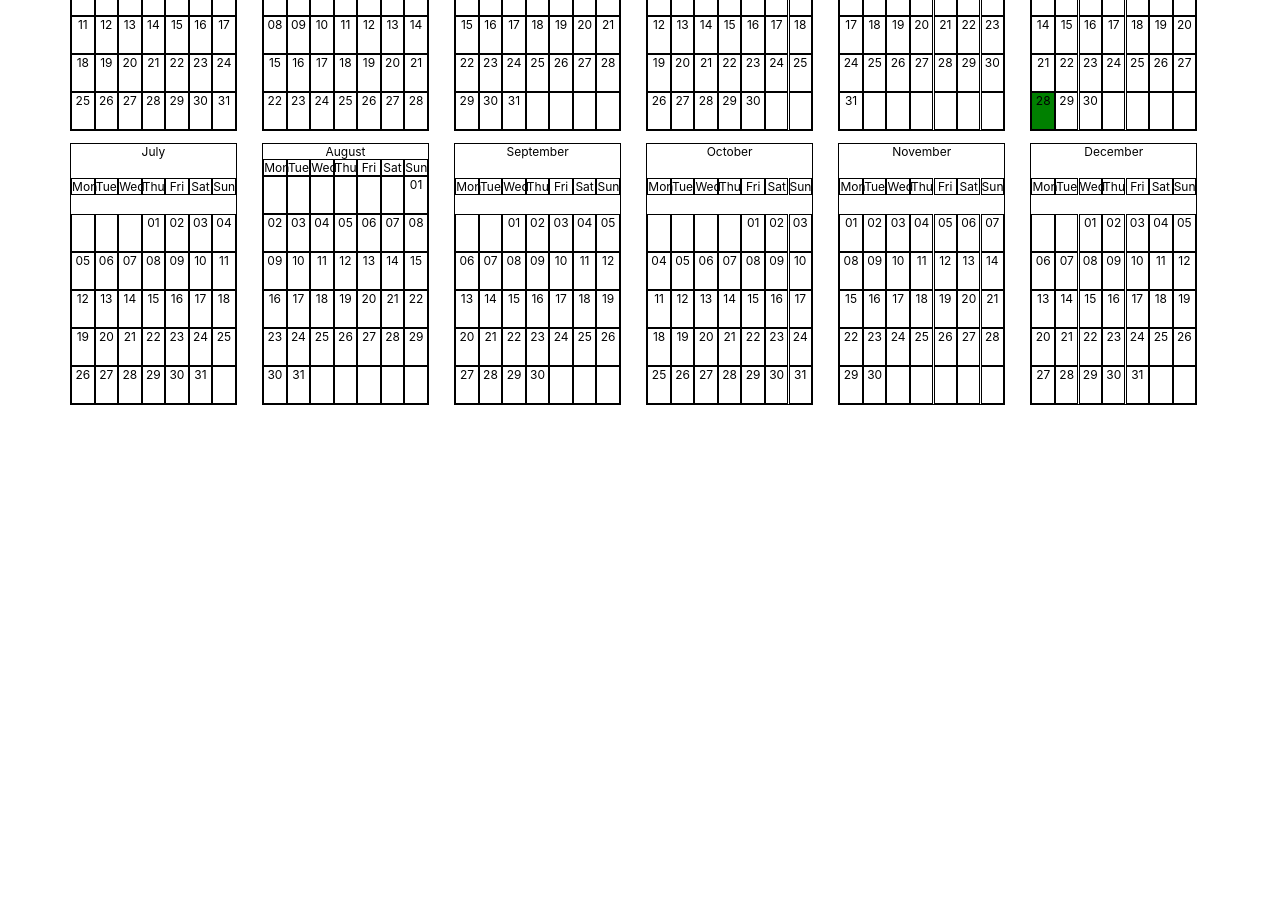
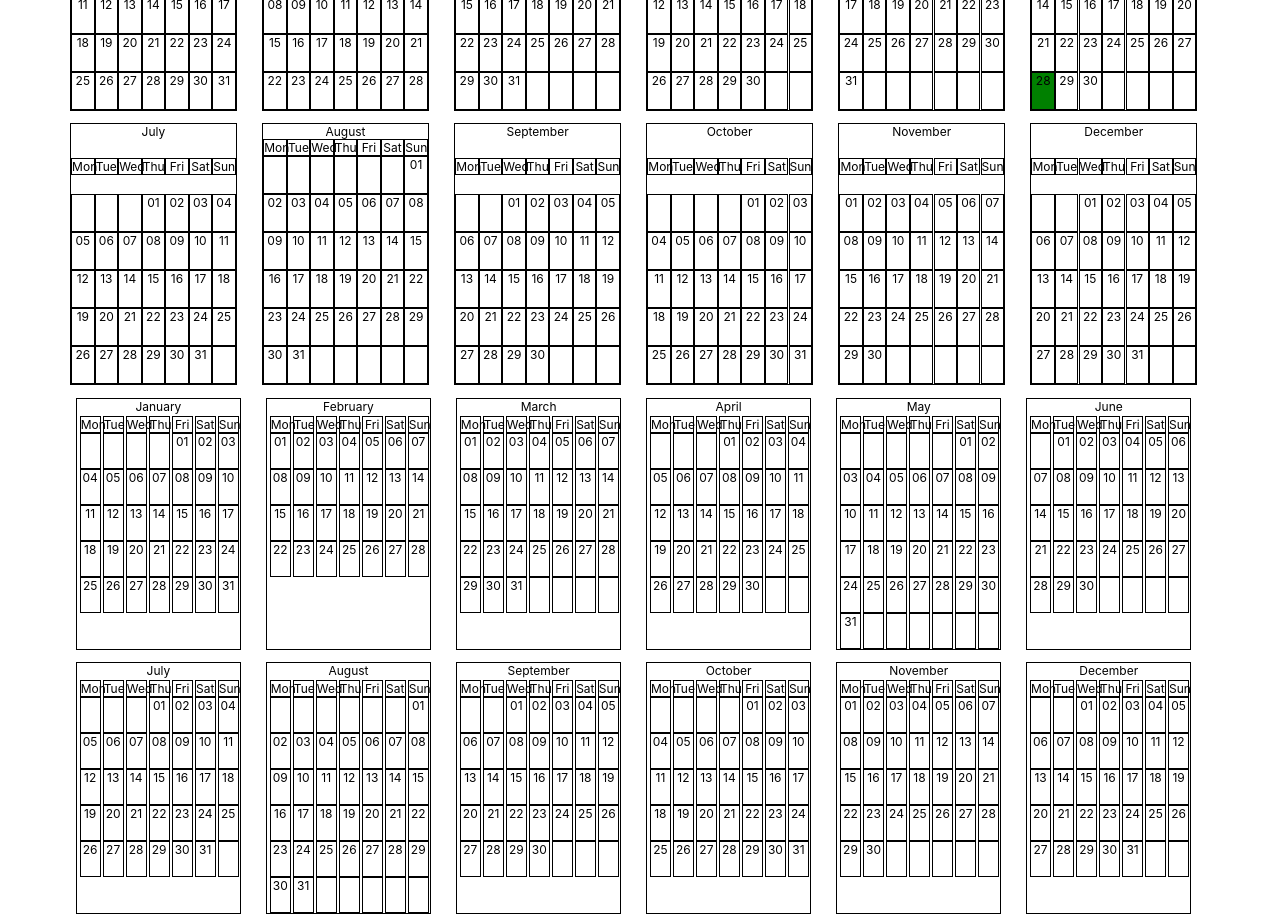
Before and after one commit to Skyrlon/react-todo-list, a React (Create React App) app: page /calendar in a window 1280 px wide. Shown: the part 340-1254 px from the top of the page. Before the commit the page ends 800 px from the top, so only its background shows below. Built offline with nearby package versions, Linux system fonts and the light colour scheme.

Commit message:
Add YearlyCalendar component

```diff
--- a/src/App.js
+++ b/src/App.js
@@ -3,7 +3,6 @@ import "./App.css";
 
 import TodosPage from "./components/TodosPage.jsx";
 import CalendarPage from "./components/CalendarPage.jsx";
-import Month from "./components/Month";
 
 import { BrowserRouter as Router, Switch, Route, Link } from "react-router-dom";
 
@@ -48,16 +47,10 @@ const App = () => {
               <li>
                 <Link to="/calendar">Calendar</Link>
               </li>
-              <li>
-                <Link to="/test">Test</Link>
-              </li>
             </ul>
           </nav>
 
           <Switch>
-            <Route path="/test">
-              <Month month="August" year="2021" />
-            </Route>
             <Route path="/calendar">
               <CalendarPage todos={todos} />
             </Route>
--- a/src/components/Calendar.jsx
+++ b/src/components/Calendar.jsx
@@ -1,5 +1,6 @@
 import styled from "styled-components";
 import PropTypes from "prop-types";
+import YearlyCalendar from "./YearlyCalendar";
 
 const monthsNames = [
   "January",
@@ -422,6 +423,7 @@ const Calendar = ({
           )}
         </StyledWeek>
       )}
+      <YearlyCalendar year="2021" />
     </StyledCalendar>
   );
 };
--- a/src/components/Month.jsx
+++ b/src/components/Month.jsx
@@ -5,19 +5,21 @@ const StyledMonth = styled.div`
   flex-direction: column;
   flex-wrap: wrap;
   justify-content: space-between;
-  width: 90%;
+  align-items: center;
+  width: 99%;
   margin-top: 1%;
   margin-left: 1%;
   margin-right: 1%;
-  border: 1px solid black;
 
   & .weekdays {
     display: flex;
     flex-direction: row;
     justify-content: space-around;
+    width: 100%;
     & > div {
       width: 13%;
       border: 1px solid black;
+      box-sizing: border-box;
     }
   }
 
@@ -26,6 +28,7 @@ const StyledMonth = styled.div`
     flex-direction: row;
     flex-wrap: wrap;
     justify-content: space-around;
+    width: 100%;
   }
 
   & .day {
@@ -36,6 +39,7 @@ const StyledMonth = styled.div`
     width: 13%;
     height: 3em;
     border: 1px solid black;
+    box-sizing: border-box;
     &.selected {
       background-color: green;
     }
@@ -76,6 +80,7 @@ const StyledMonth = styled.div`
             bottom: 100%;
             width: 10em;
             border: 1px solid black;
+            box-sizing: border-box;
           }
         }
       }
@@ -146,7 +151,7 @@ const Month = ({ month, year }) => {
     <StyledMonth>
       <div className="weekdays">
         {weekDaysNames.map((weekday) => (
-          <div key={weekday}>{weekday}</div>
+          <div key={weekday}>{weekday.slice(0, 3)}</div>
         ))}
       </div>
       <div className="days">
--- /dev/null
+++ b/src/components/YearlyCalendar.jsx
@@ -0,0 +1,51 @@
+import styled from "styled-components";
+import Month from "./Month";
+
+const StyledYearlyCalendar = styled.div`
+  display: flex;
+  flex-direction: row;
+  flex-wrap: wrap;
+  width: 100%;
+  justify-content: center;
+  & > .month {
+    display: flex;
+    flex-direction: column;
+    width: 13%;
+    margin-top: 1%;
+    margin-left: 1%;
+    margin-right: 1%;
+    box-sizing: border-box;
+    border: 1px solid;
+    justify-content: flex-start;
+  }
+`;
+
+const monthsNames = [
+  "January",
+  "February",
+  "March",
+  "April",
+  "May",
+  "June",
+  "July",
+  "August",
+  "September",
+  "October",
+  "November",
+  "December",
+];
+
+const YearlyCalendar = ({ year }) => {
+  return (
+    <StyledYearlyCalendar>
+      {monthsNames.map((month) => (
+        <div key={month} className="month">
+          <div className="month-name">{month}</div>
+          <Month month={month} year={year} />
+        </div>
+      ))}
+    </StyledYearlyCalendar>
+  );
+};
+
+export default YearlyCalendar;
```
